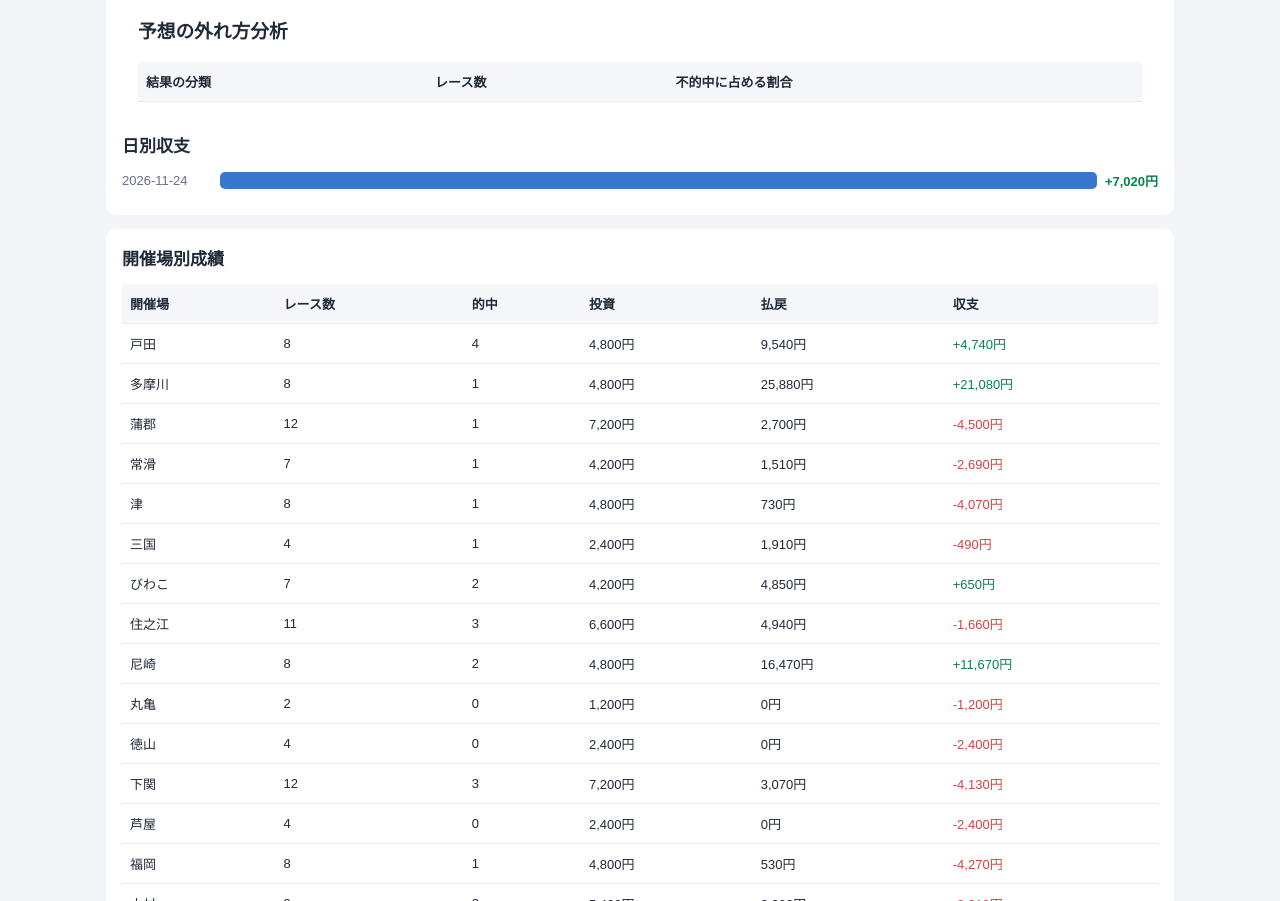
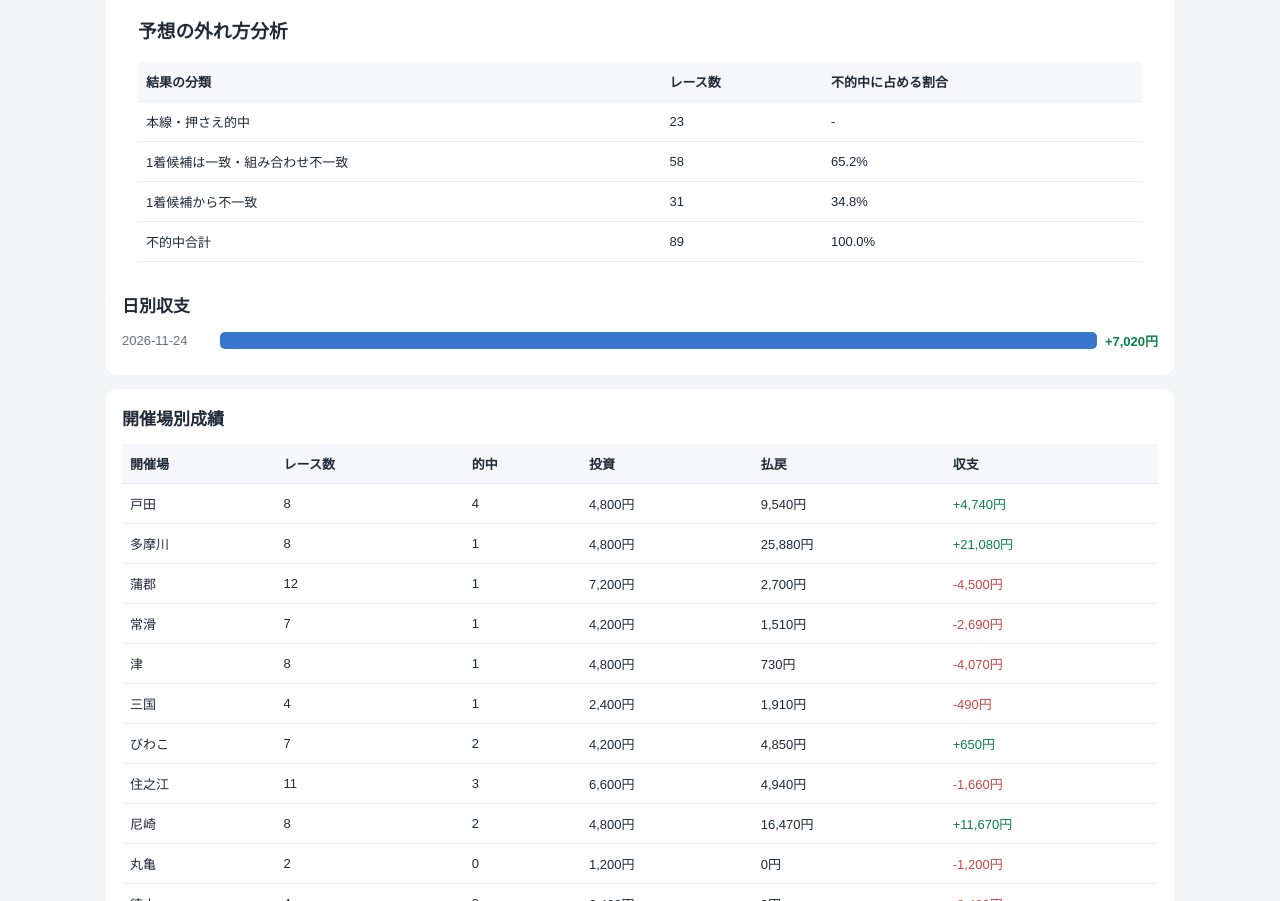
Before and after one commit to macchi1014-oss/boat-race-auto, a plain HTML site: page stats.html in a window 1280 px wide. Shown: the part 2191-3092 px from the top of the page. Drawn offline with Linux system fonts and the light colour scheme.

Commit message:
Update stats.html

```diff
--- a/stats.html
+++ b/stats.html
@@ -583,7 +583,18 @@ function renderRaceAnalysis(rows) {
       <td>${pct(hit, checked)}</td>
     </tr>
   `).join("");
+  const misses = axisCorrectMiss + axisMiss;
 
+  const failureRows = [
+    ["本線・押さえ的中", eitherHit, "-"],
+    ["1着候補は一致・組み合わせ不一致", axisCorrectMiss, pct(axisCorrectMiss, misses)],
+    ["1着候補から不一致", axisMiss, pct(axisMiss, misses)],
+    ["不的中合計", misses, pct(misses, misses)]
+  ];
+
+  el("failureAnalysis").innerHTML = failureRows.map(([name, count, rate]) => `
+    <tr><td>${name}</td><td>${count}</td><td>${rate}</td></tr>
+  `).join("");
   el("analysisStatus").textContent =
     `分析対象：${rows.length}レース ／ 予想照合：${checked}レース`;
 }
```
